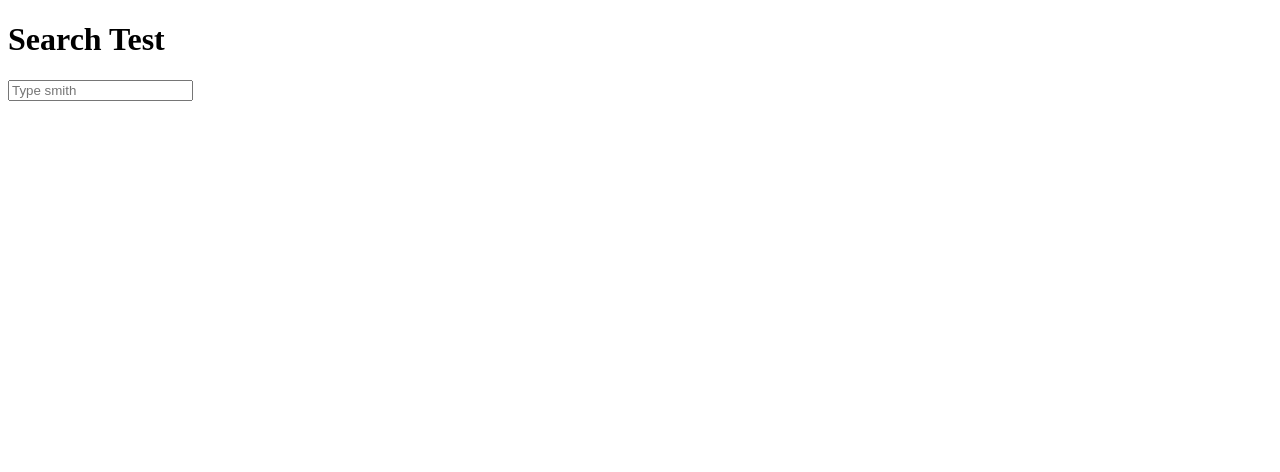
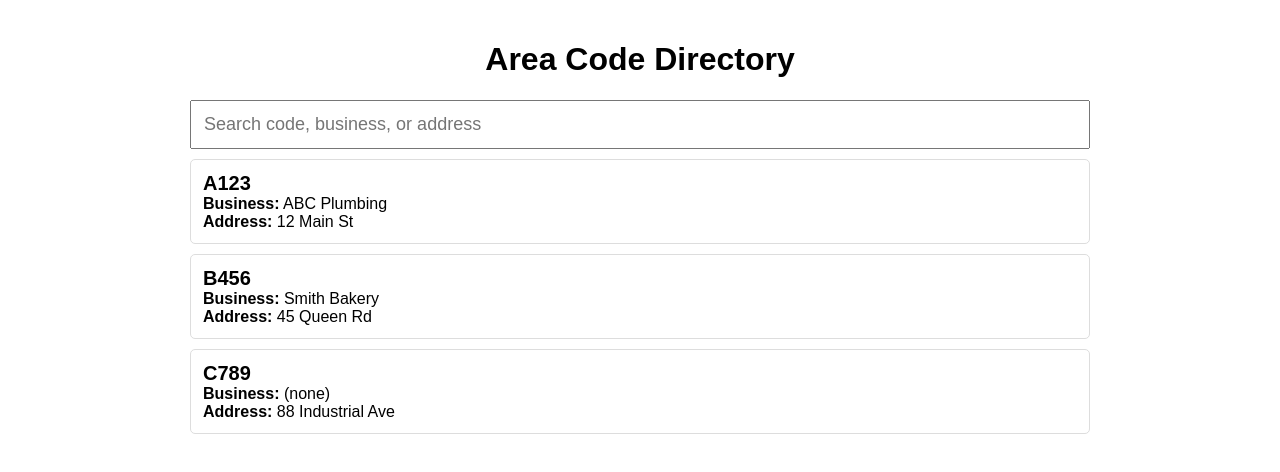
Before and after one commit to b3rrics/Mainfreightlocations, a plain HTML site: page index.html in a window 1280 px wide. Drawn offline with Linux system fonts and the light colour scheme.

Commit message:
Update index.html

```diff
--- a/index.html
+++ b/index.html
@@ -1,13 +1,52 @@
 <!DOCTYPE html>
 <html>
 <head>
-    <title>Search Test</title>
+<meta charset="UTF-8">
+<meta name="viewport" content="width=device-width, initial-scale=1">
+
+<title>Area Code Directory</title>
+
+<style>
+body {
+    font-family: Arial, sans-serif;
+    max-width: 900px;
+    margin: auto;
+    padding: 20px;
+}
+
+h1 {
+    text-align: center;
+}
+
+#search {
+    width: 100%;
+    padding: 12px;
+    font-size: 18px;
+    box-sizing: border-box;
+}
+
+.result {
+    border: 1px solid #ddd;
+    padding: 12px;
+    margin-top: 10px;
+    border-radius: 5px;
+}
+
+.code {
+    font-size: 20px;
+    font-weight: bold;
+}
+</style>
 </head>
+
 <body>
 
-<h1>Search Test</h1>
+<h1>Area Code Directory</h1>
 
-<input id="search" placeholder="Type smith">
+<input
+    id="search"
+    type="text"
+    placeholder="Search code, business, or address">
 
 <div id="results"></div>
 
@@ -15,28 +54,57 @@
 
 const data = [
     {
+        code: "A123",
+        business: "ABC Plumbing",
+        address: "12 Main St"
+    },
+    {
         code: "B456",
         business: "Smith Bakery",
         address: "45 Queen Rd"
+    },
+    {
+        code: "C789",
+        business: "",
+        address: "88 Industrial Ave"
     }
 ];
 
 const searchBox = document.getElementById("search");
-const results = document.getElementById("results");
+const resultsDiv = document.getElementById("results");
+
+function displayResults(searchText = "") {
+
+    const search = searchText.toLowerCase();
+
+    const matches = data.filter(item =>
+        item.code.toLowerCase().includes(search) ||
+        item.business.toLowerCase().includes(search) ||
+        item.address.toLowerCase().includes(search)
+    );
+
+    resultsDiv.innerHTML = "";
+
+    matches.forEach(item => {
+
+        const result = document.createElement("div");
+        result.className = "result";
+
+        result.innerHTML = `
+            <div class="code">${item.code}</div>
+            <div><strong>Business:</strong> ${item.business || "(none)"}</div>
+            <div><strong>Address:</strong> ${item.address}</div>
+        `;
+
+        resultsDiv.appendChild(result);
+    });
+}
 
 searchBox.addEventListener("input", function() {
+    displayResults(this.value);
+});
 
-    console.log("Typing detected");
-
-    const searchText = this.value.toLowerCase();
-
-    const matches = data.filter(item =>
-        item.business.toLowerCase().includes(searchText)
-    );
-
-    results.innerHTML = matches.length + " match(es)";
-
-});
+displayResults();
 
 </script>
 
```
